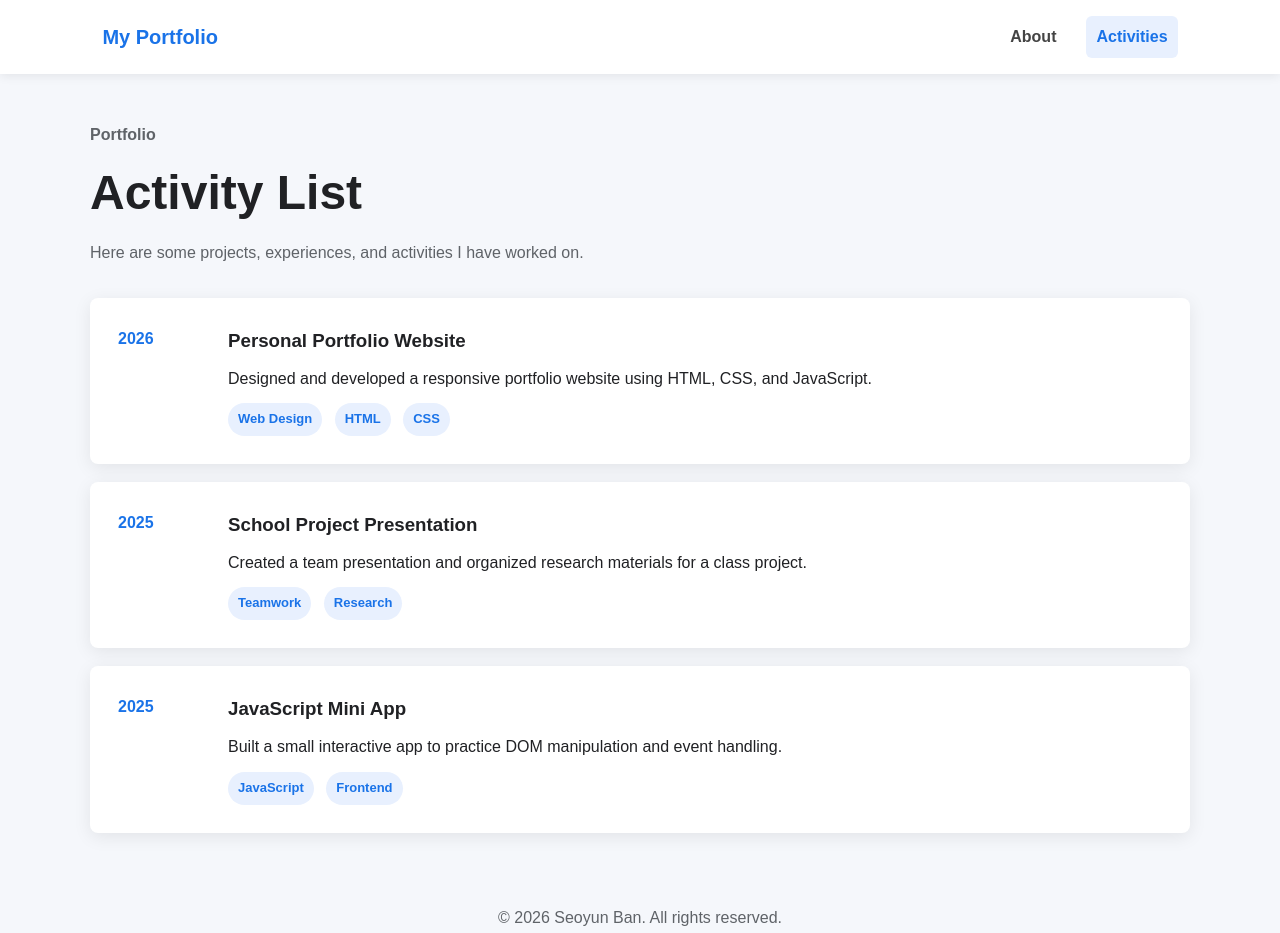
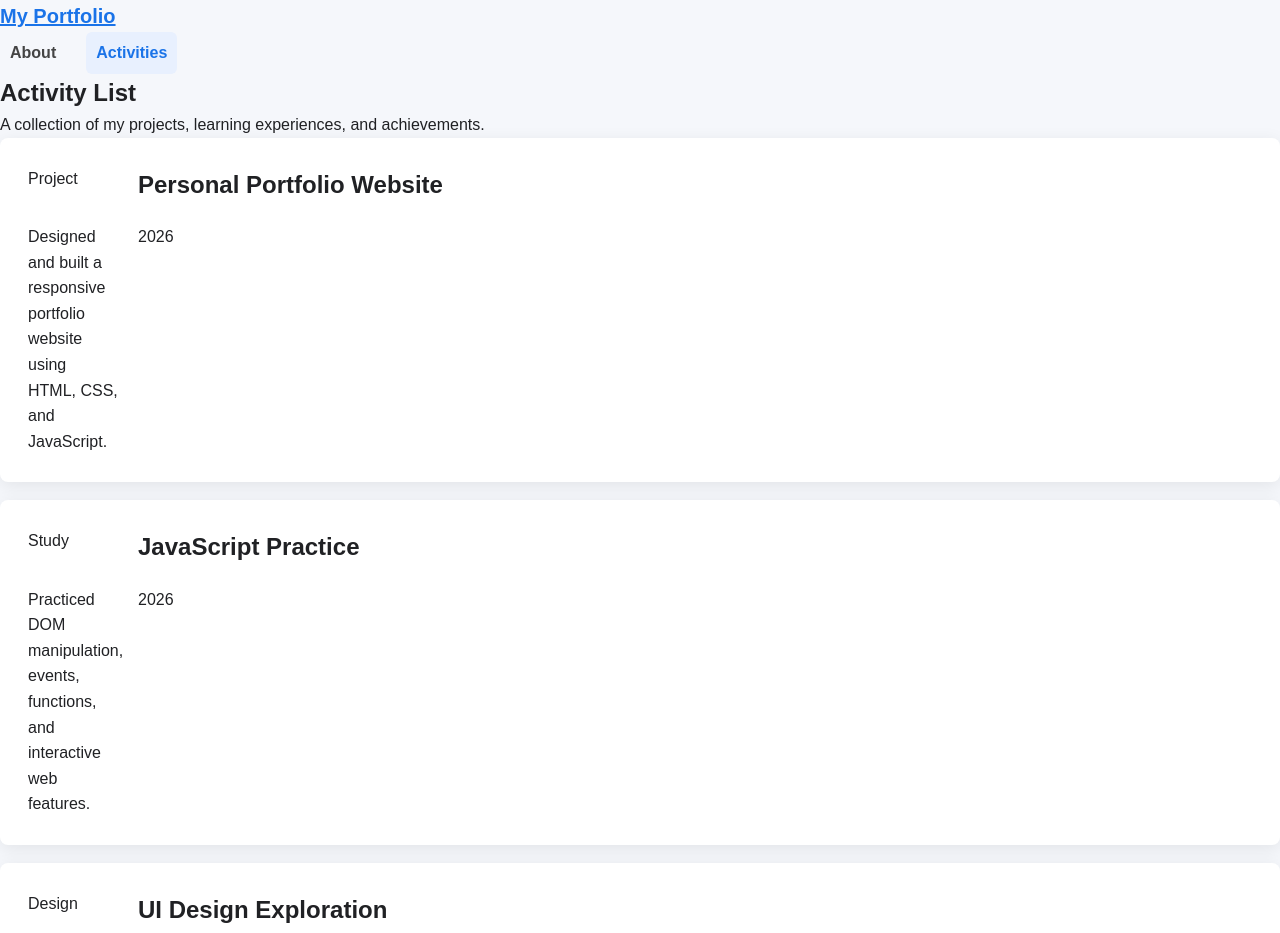
Before and after one commit to Seoyun-Ban/portfolio, a plain HTML site: page activities.html in a window 1280 px wide. Shown: the top 933 px of the page. Drawn offline with Linux system fonts and the light colour scheme.

Commit message:
Update activities.html

```diff
--- a/activities.html
+++ b/activities.html
@@ -3,73 +3,74 @@
 <head>
   <meta charset="UTF-8" />
   <meta name="viewport" content="width=device-width, initial-scale=1.0" />
-  <title>Activities | My Portfolio</title>
+  <title>Activities - My Portfolio</title>
   <link rel="stylesheet" href="style.css" />
 </head>
 <body>
-  <header class="navbar">
-    <div class="logo">My Portfolio</div>
+  <header class="app-bar">
+    <nav class="nav">
+      <a href="index.html" class="logo">My Portfolio</a>
 
-    <button class="menu-btn" id="menuBtn" aria-label="Open navigation menu">☰</button>
+      <button class="menu-btn" id="menuBtn" aria-label="Open menu">☰</button>
 
-    <nav class="nav-links" id="navLinks">
+      <div class="nav-links" id="navLinks">
         <a href="index.html">About</a>
         <a href="activities.html" class="active">Activities</a>
+      </div>
     </nav>
   </header>
 
-  <main class="container">
-    <section class="page-title">
-      <p class="label">Portfolio</p>
+  <main>
+    <section class="page-header">
       <h1>Activity List</h1>
-      <p>Here are some projects, experiences, and activities I have worked on.</p>
+      <p>A collection of my projects, learning experiences, and achievements.</p>
     </section>
 
     <section class="activity-list">
       <article class="activity-card">
-        <div class="activity-date">2026</div>
-        <div>
-          <h3>Personal Portfolio Website</h3>
+        <span class="chip">Project</span>
+        <h2>Personal Portfolio Website</h2>
         <p>
-            Designed and developed a responsive portfolio website using HTML,
-            CSS, and JavaScript.
+          Designed and built a responsive portfolio website using HTML, CSS,
+          and JavaScript.
         </p>
-          <span class="tag">Web Design</span>
-          <span class="tag">HTML</span>
-          <span class="tag">CSS</span>
-        </div>
+        <p class="date">2026</p>
       </article>
 
       <article class="activity-card">
-        <div class="activity-date">2025</div>
-        <div>
-          <h3>School Project Presentation</h3>
+        <span class="chip">Study</span>
+        <h2>JavaScript Practice</h2>
         <p>
-            Created a team presentation and organized research materials for a
-            class project.
+          Practiced DOM manipulation, events, functions, and interactive web
+          features.
         </p>
-          <span class="tag">Teamwork</span>
-          <span class="tag">Research</span>
-        </div>
+        <p class="date">2026</p>
       </article>
 
       <article class="activity-card">
-        <div class="activity-date">2025</div>
-        <div>
-          <h3>JavaScript Mini App</h3>
+        <span class="chip">Design</span>
+        <h2>UI Design Exploration</h2>
         <p>
-            Built a small interactive app to practice DOM manipulation and event
-            handling.
+          Learned basic design principles such as spacing, color, typography,
+          and card-based layouts.
         </p>
-          <span class="tag">JavaScript</span>
-          <span class="tag">Frontend</span>
-        </div>
+        <p class="date">2026</p>
+      </article>
+
+      <article class="activity-card">
+        <span class="chip">Teamwork</span>
+        <h2>Group Presentation</h2>
+        <p>
+          Collaborated with classmates to research, prepare slides, and present
+          a topic clearly.
+        </p>
+        <p class="date">2026</p>
       </article>
     </section>
   </main>
 
   <footer>
-    <p>© 2026 Seoyun Ban. All rights reserved.</p>
+    <p>© 2026 Your Name. All rights reserved.</p>
   </footer>
 
   <script src="script.js"></script>
```
Lines whose indentation alone changed are shown as unchanged.
